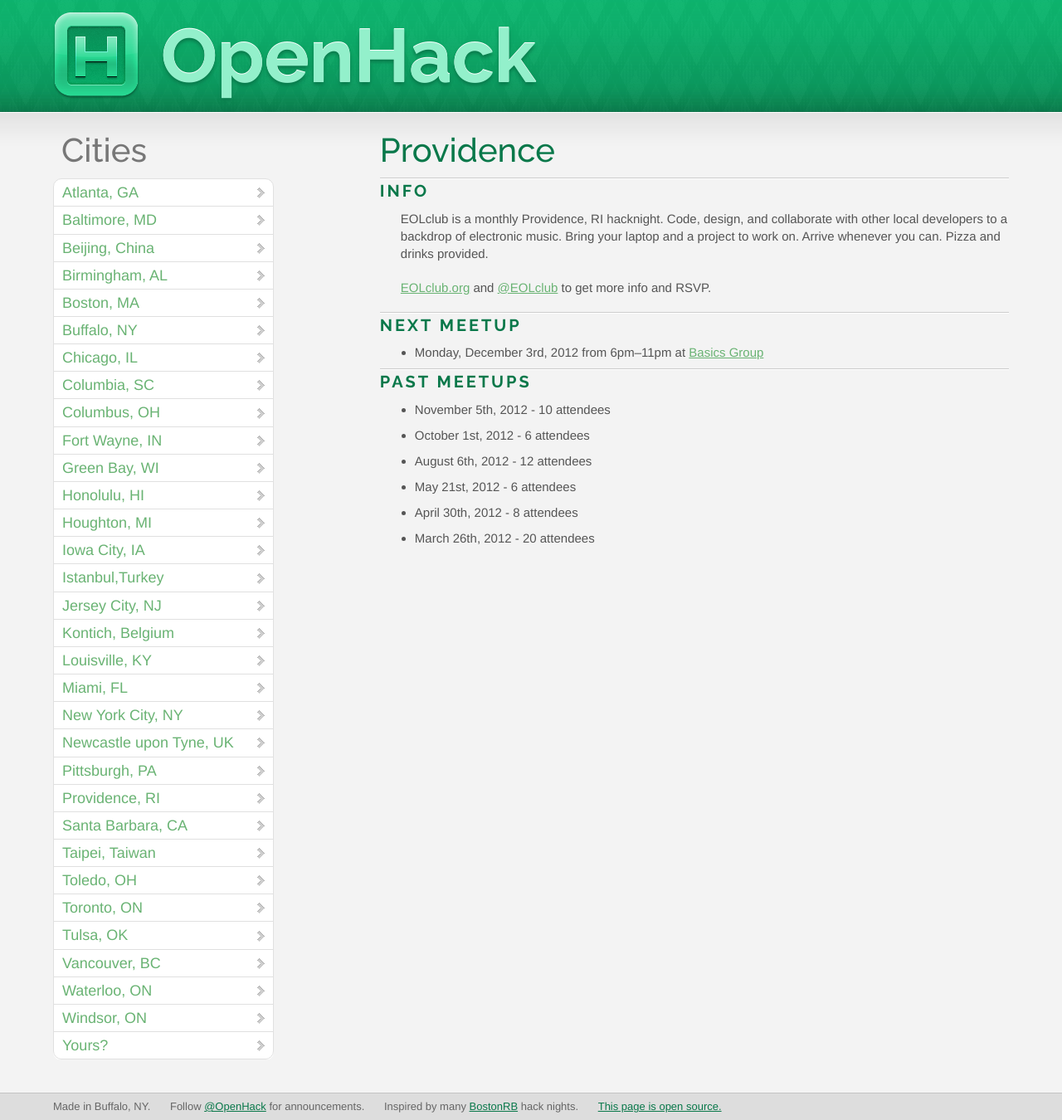
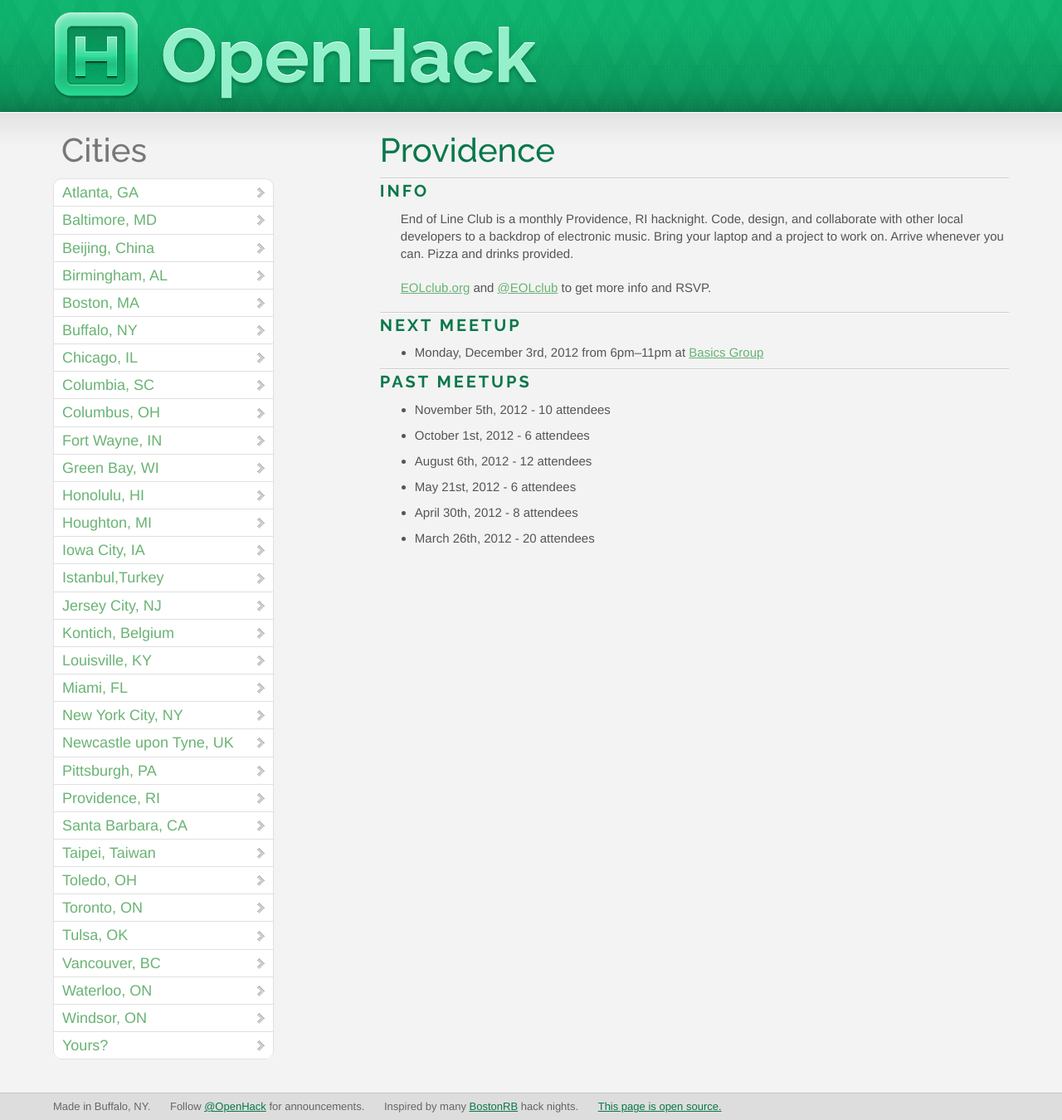
Before and after one commit to OpenHack/openhack.github.com, a Jekyll site: the page built from providence/index.markdown, in a window 1280 px wide. Shown: the whole page at 83% size. Built offline with Jekyll 4.4.1, drawn with Linux system fonts in a browser that asks for light colours; nearby versions of some CDN libraries; Markdown is read by kramdown in place of the engine named in the settings; comment, search, counter and statistics services are not loaded.

Commit message:
Tweak Providence info text

```diff
--- a/providence/index.markdown
+++ b/providence/index.markdown
@@ -7,7 +7,7 @@
 
 ### Info
 
-EOLclub is a monthly Providence, RI hacknight. Code, design, and collaborate with other local developers to a backdrop of electronic music. Bring your laptop and a project to work on. Arrive whenever you can. Pizza and drinks provided.
+End of Line Club is a monthly Providence, RI hacknight. Code, design, and collaborate with other local developers to a backdrop of electronic music. Bring your laptop and a project to work on. Arrive whenever you can. Pizza and drinks provided.
 
 [EOLclub.org](http://eolclub.org) and [@EOLclub](https://twitter.com/EOLclub) to get more info and RSVP.
 
```
